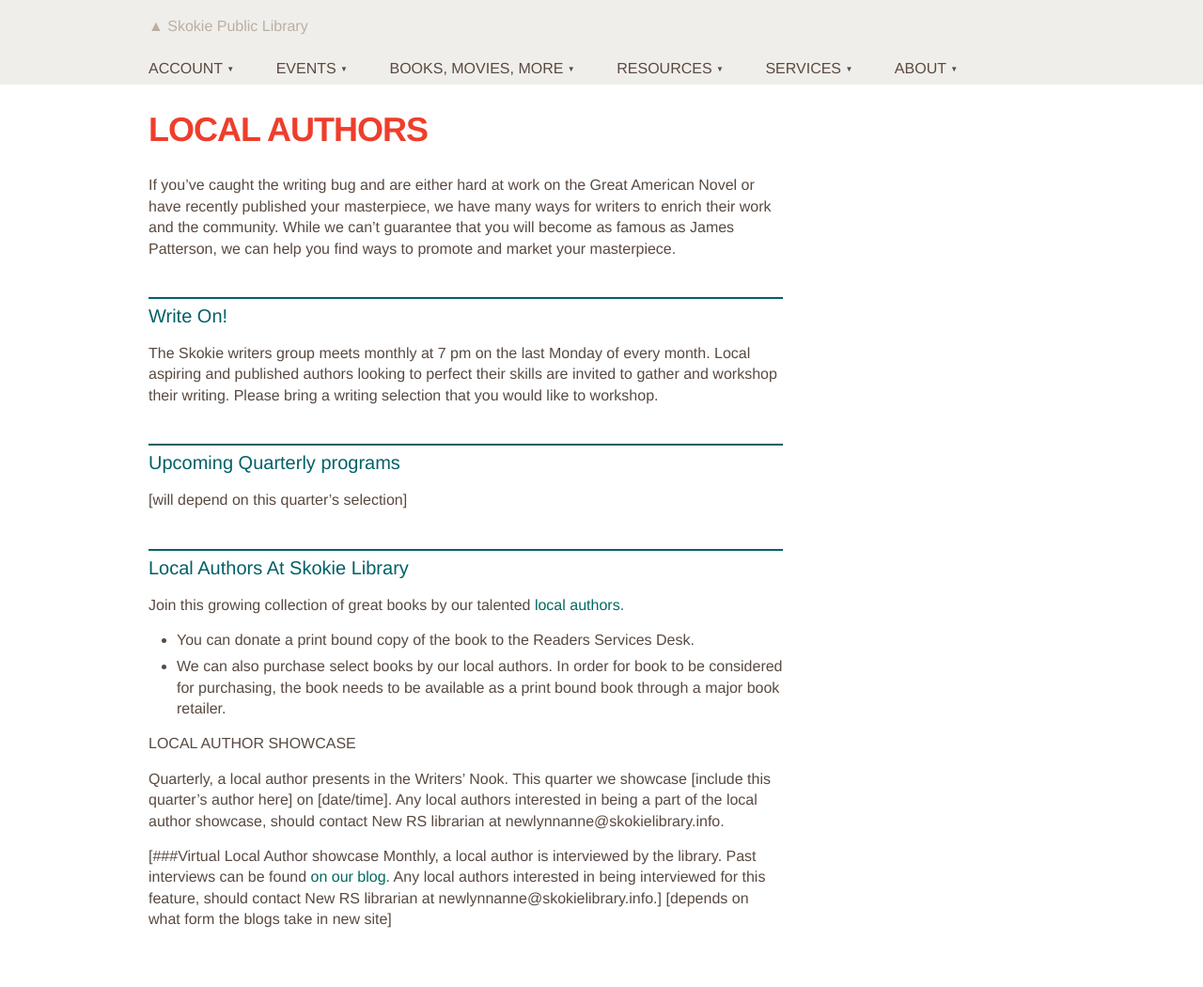
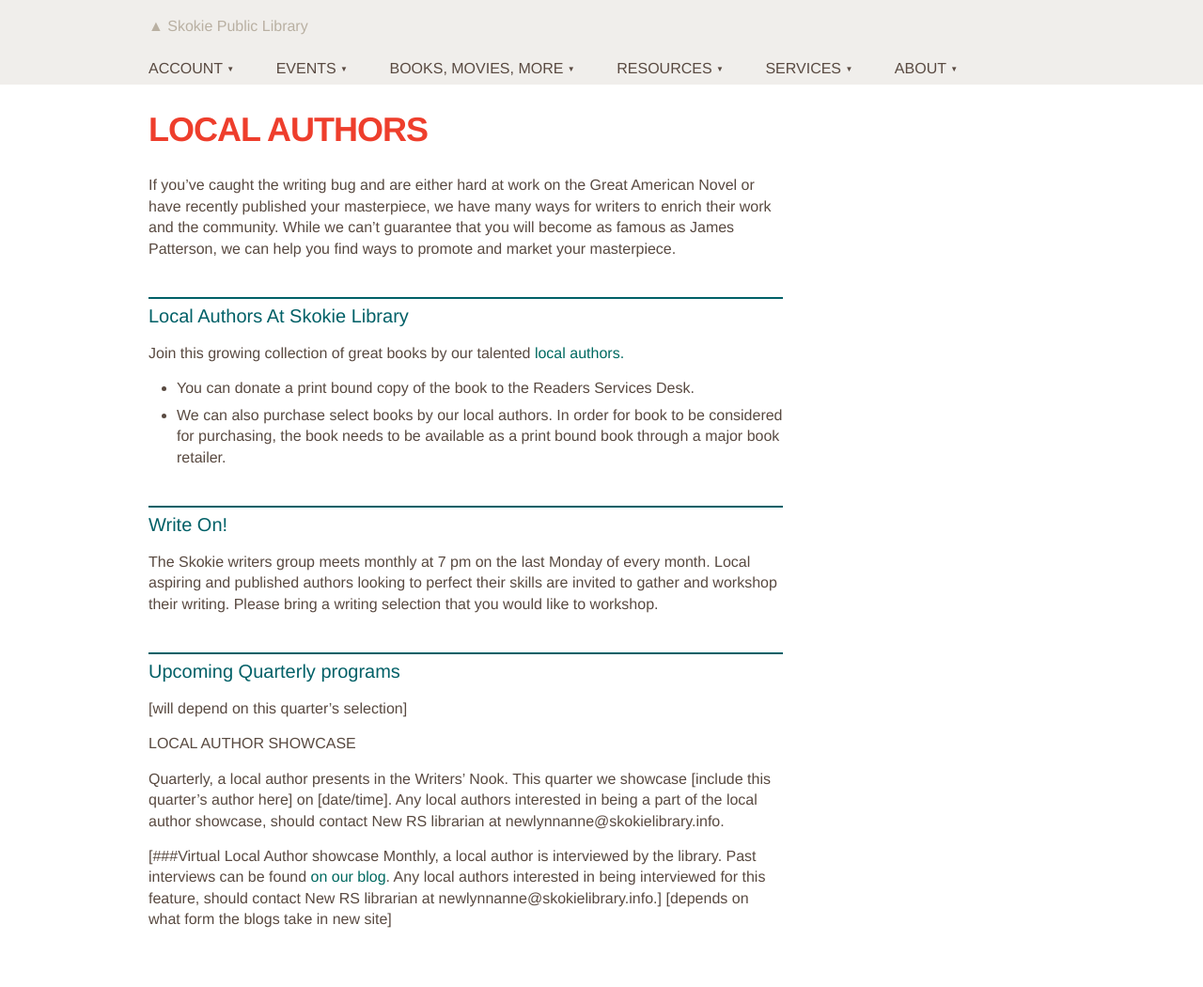
Before and after one commit to skokielibrary/spl-content, a Jekyll site: the page built from _content/lynnanne/books-movies-more--local-authors.markdown, in a window 1280 px wide. Shown: the whole page at 94% size. Built offline with Jekyll 4.4.1, drawn with Linux system fonts in a browser that asks for light colours.

```diff
--- a/_content/lynnanne/books-movies-more--local-authors.markdown
+++ b/_content/lynnanne/books-movies-more--local-authors.markdown
@@ -6,17 +6,17 @@ published: true
 
 If you've caught the writing bug and are either hard at work on the Great American Novel or have recently published your masterpiece, we have many ways for writers to enrich their work and the community. While we can't guarantee that you will become as famous as James Patterson, we can help you find ways to promote and market your masterpiece.
 
+## Local Authors At Skokie Library
+Join this growing collection of great books by our talented [local authors.](http://encore.skokielibrary.info/iii/encore/search/C__SLocal%20author.__Orightresult?lang=eng&suite=beta)
+- You can donate a print bound copy of the book to the Readers Services Desk.
+- We can also purchase select books by our local authors. In order for book to be considered for purchasing, the book needs to be available as a print bound book through a major book retailer.
+
 ## Write On!
 The Skokie writers group meets monthly at 7 pm on the last Monday of every month. Local aspiring and published authors looking to perfect their skills are invited to gather and workshop their writing. Please bring a writing selection that you would like to workshop.
 
 ## Upcoming Quarterly programs
 [will depend on this quarter's selection]
 
-## Local Authors At Skokie Library
-Join this growing collection of great books by our talented [local authors.](http://encore.skokielibrary.info/iii/encore/search/C__SLocal%20author.__Orightresult?lang=eng&suite=beta)
-- You can donate a print bound copy of the book to the Readers Services Desk.
-- We can also purchase select books by our local authors. In order for book to be considered for purchasing, the book needs to be available as a print bound book through a major book retailer.
-
 ### Local Author showcase
 Quarterly, a local author presents in the Writers' Nook. This quarter we showcase [include this quarter's author here] on [date/time]. Any local authors interested in being a part of the local author showcase, should contact New RS librarian at newlynnanne@skokielibrary.info.
 
```
